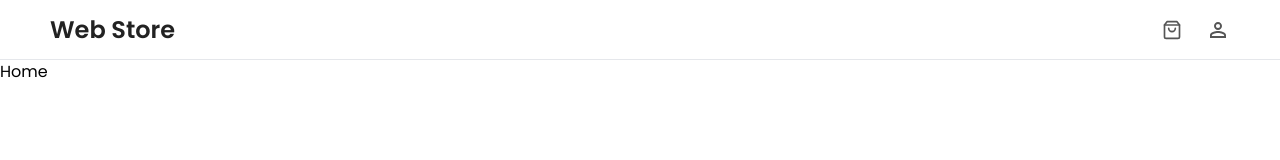
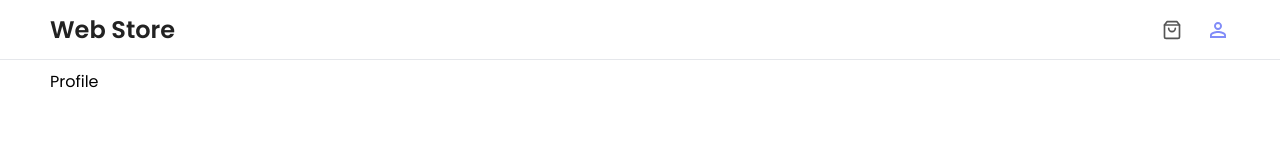
Before and after one commit to Md-Zainulabdin/web-store, a React (Create React App) app: page /profile in a window 1280 px wide. Shown: the top 160 px of the page. Built offline with nearby package versions, Linux system fonts and the light colour scheme.

Commit message:
implement react-router-dom

```diff
--- a/package.json
+++ b/package.json
@@ -9,6 +9,7 @@
     "react": "^18.2.0",
     "react-dom": "^18.2.0",
     "react-icons": "^4.11.0",
+    "react-router-dom": "^6.16.0",
     "react-scripts": "5.0.1",
     "web-vitals": "^2.1.4"
   },
--- a/src/App.js
+++ b/src/App.js
@@ -1,13 +1,12 @@
 import React from 'react'
 import Navbar from './components/Navbar'
 
-const App = () => {
+const Home = () => {
   return (
     <div>
-      <Navbar/>
       Home
     </div>
   )
 }
 
-export default App
+export default Home
--- a/src/components/Navbar.jsx
+++ b/src/components/Navbar.jsx
@@ -1,19 +1,40 @@
-import React from 'react'
-import {FiShoppingBag} from "react-icons/fi"
-import {MdPersonOutline} from "react-icons/md"
+import React from "react";
+import { FiShoppingBag } from "react-icons/fi";
+import { MdPersonOutline } from "react-icons/md";
+import { Link, NavLink } from "react-router-dom";
 
 const Navbar = () => {
   return (
-   <nav className='w-full h-[60px] border-b px-[20px] md:px-[50px] flex items-center justify-between'>
-    <div className="logo">
-        <h1 className='text-2xl font-semibold text-[--text-color]'>Web Store</h1>
-    </div>
-    <div className="menu flex items-center gap-6">
-      <FiShoppingBag size={20} className='text-[#555] hover:text-[#777] cursor-pointer'/>
-      <MdPersonOutline size={24} className='text-[#555] hover:text-[#777] cursor-pointer'/>
-    </div>
-   </nav>
-  )
-}
+    <nav className="w-full h-[60px] fixed top-0 left-0 border-b px-[20px] md:px-[50px] flex items-center justify-between">
+      <div className="logo">
+        <Link to={"/"}>
+          <h1 className="text-2xl font-semibold text-[--text-color]">
+            Web Store
+          </h1>
+        </Link>
+      </div>
+      <div className="menu flex items-center gap-6">
+        <NavLink
+          to={"/cart"}
+          className={({ isActive }) => `
+           hover:text-[#777] cursor-pointer ${
+             isActive ? "text-indigo-400" : "text-[#555]"
+           }`}
+        >
+          <FiShoppingBag size={20} />
+        </NavLink>
+        <NavLink
+          to={"profile"}
+          className={({ isActive }) => `
+           hover:text-[#777] cursor-pointer ${
+             isActive ? "text-indigo-400" : "text-[#555]"
+           }`}
+        >
+          <MdPersonOutline size={24} />
+        </NavLink>
+      </div>
+    </nav>
+  );
+};
 
-export default Navbar
+export default Navbar;
--- a/src/index.js
+++ b/src/index.js
@@ -1,11 +1,36 @@
 import React from 'react';
 import ReactDOM from 'react-dom/client';
 import './index.css';
-import App from './App';
+import { RouterProvider, createBrowserRouter } from 'react-router-dom';
+import Home from './App';
+import Cart from './pages/cart';
+import Profile from "./pages/profile"
+import Layout from './layout';
+
+const router = createBrowserRouter([
+  {
+    path: '/',
+    element: <Layout />,
+    children: [
+      {
+        path: '',
+        element: <Home />
+      },
+      {
+        path: "cart",
+        element: <Cart />
+      },
+      {
+        path: "profile",
+        element: <Profile/>
+      }
+    ]
+  }
+])
 
 const root = ReactDOM.createRoot(document.getElementById('root'));
 root.render(
   <React.StrictMode>
-    <App />
+    <RouterProvider router={router} />
   </React.StrictMode>
 );
--- /dev/null
+++ b/src/layout.jsx
@@ -0,0 +1,16 @@
+import React from "react";
+import Navbar from "./components/Navbar";
+import { Outlet } from "react-router-dom";
+
+const Layout = () => {
+  return (
+    <>
+      <Navbar />
+      <div className="mt-[70px] px-[20px] md:px-[50px]">
+        <Outlet />
+      </div>
+    </>
+  );
+};
+
+export default Layout;
--- /dev/null
+++ b/src/pages/cart/index.jsx
@@ -0,0 +1,9 @@
+import React from 'react'
+
+const Cart = () => {
+  return (
+    <div>Cart</div>
+  )
+}
+
+export default Cart
--- /dev/null
+++ b/src/pages/profile/index.jsx
@@ -0,0 +1,9 @@
+import React from 'react'
+
+const Profile = () => {
+  return (
+    <div>Profile</div>
+  )
+}
+
+export default Profile
--- a/tailwind.config.js
+++ b/tailwind.config.js
@@ -1,6 +1,9 @@
 /** @type {import('tailwindcss').Config} */
 module.exports = {
-  content: ["./src/**/*.{js,jsx,ts,tsx}"],
+  content: [
+    "./index.html",
+    "./src/**/*.{js,jsx,ts,tsx}"
+  ],
   theme: {
     extend: {},
   },
```
Also changed, not shown: 1 other file (tests, documents, lock files or other folders).
